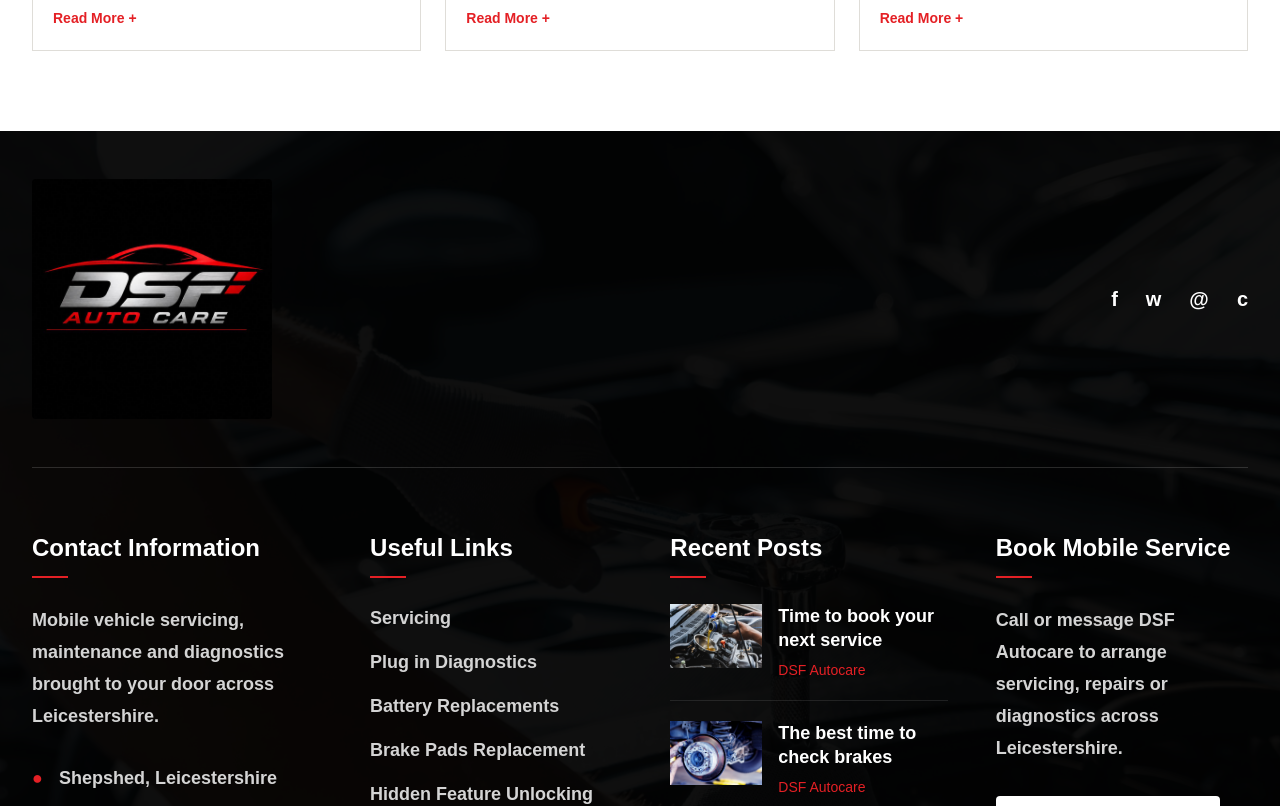
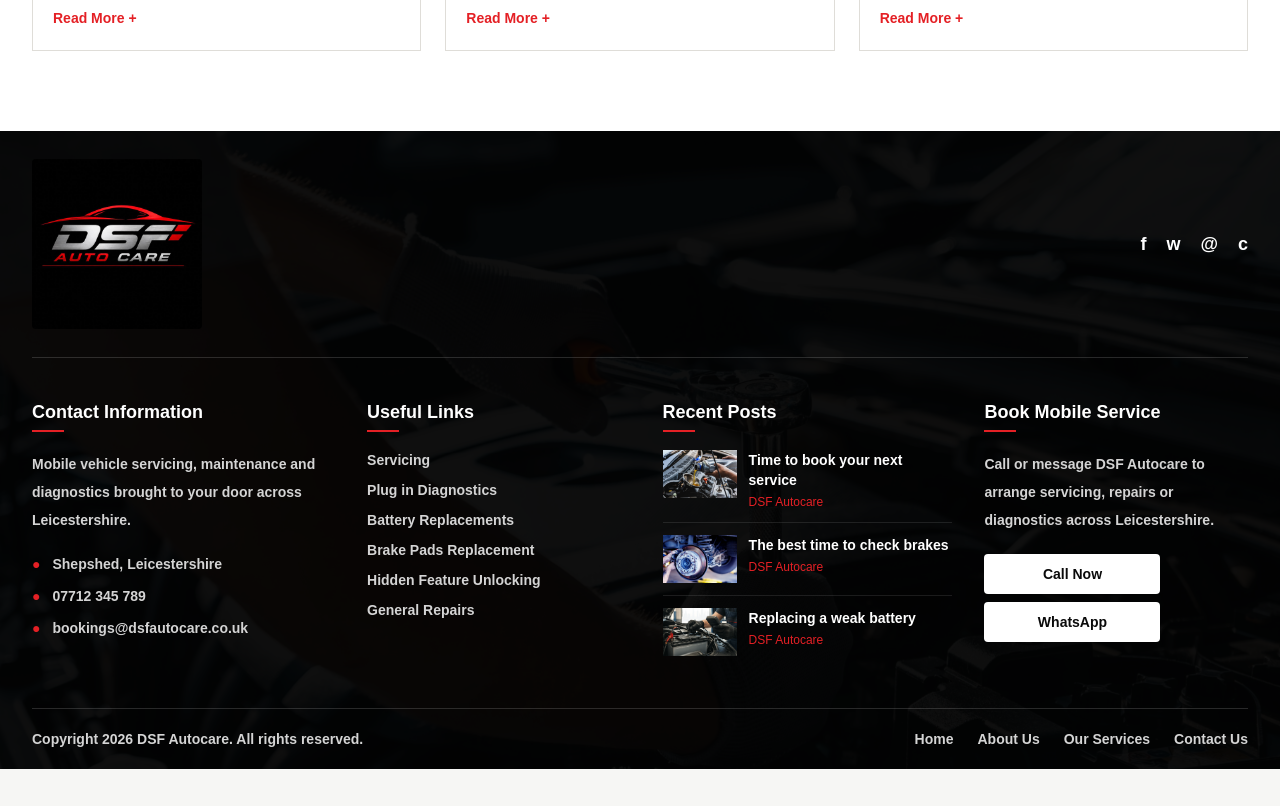
Before and after one commit to hammadi19/DSF, a Next.js app: page / in a window 1280 px wide. Shown: the part 6220-7026 px from the top of the page. After the commit the page ends 6989 px from the top, so only its background shows below. Built offline with nearby package versions, Linux system fonts and the light colour scheme.

Commit message:
Make footer compact

```diff
--- a/app/footer.tsx
+++ b/app/footer.tsx
@@ -39,15 +39,15 @@
       <div className="absolute inset-0 bg-black/75" />
 
       <div className="section-container relative z-10">
-        <div className="flex flex-col gap-8 border-b border-white/15 py-12 md:flex-row md:items-center md:justify-between">
+        <div className="flex flex-col gap-5 border-b border-white/15 py-7 md:flex-row md:items-center md:justify-between">
           <Image
             className="rounded"
             src="/assets/dsf/logo.jpg"
             alt="DSF Auto Care"
-            width={240}
-            height={106}
+            width={170}
+            height={75}
           />
-          <div className="flex gap-7 text-xl font-black" aria-label="Social links">
+          <div className="flex gap-5 text-lg font-black" aria-label="Social links">
             <a href={contact.facebook} aria-label="DSF Autocare on Facebook">f</a>
             <a href={`https://wa.me/${contact.whatsapp}`} aria-label="Message DSF Autocare on WhatsApp">w</a>
             <a href={`mailto:${contact.email}`} aria-label="Email DSF Autocare">@</a>
@@ -55,14 +55,14 @@
           </div>
         </div>
 
-        <div className="grid gap-12 py-16 md:grid-cols-2 xl:grid-cols-[1.15fr_1fr_1.1fr_1fr]">
+        <div className="grid gap-8 py-10 md:grid-cols-2 xl:grid-cols-[1.15fr_1fr_1.1fr_1fr]">
           <div>
             <h2 className="footer-title">Contact Information</h2>
-            <p className="mb-8 max-w-sm text-lg font-semibold leading-8 text-neutral-300">
+            <p className="mb-5 max-w-sm text-sm font-semibold leading-7 text-neutral-300">
               Mobile vehicle servicing, maintenance and diagnostics brought to
               your door across Leicestershire.
             </p>
-            <ul className="grid gap-5 text-lg font-semibold text-neutral-300">
+            <ul className="grid gap-3 text-sm font-semibold text-neutral-300">
               <li><span className="footer-icon">●</span>{contact.location}</li>
               <li><span className="footer-icon">●</span>{contact.phone}</li>
               <li><span className="footer-icon">●</span>{contact.email}</li>
@@ -71,7 +71,7 @@
 
           <div>
             <h2 className="footer-title">Useful Links</h2>
-            <ul className="grid gap-4 text-lg font-semibold text-neutral-300">
+            <ul className="grid gap-2.5 text-sm font-semibold text-neutral-300">
               {usefulLinks.map((link) => (
                 <li key={link}>
                   <Link className="transition hover:text-white" href="/services">{link}</Link>
@@ -82,19 +82,19 @@
 
           <div>
             <h2 className="footer-title">Recent Posts</h2>
-            <div className="grid gap-5">
+            <div className="grid gap-3">
               {recentPosts.map((post) => (
-                <Link className="grid grid-cols-[92px_1fr] gap-4 border-b border-white/10 pb-5 last:border-b-0" href="/services" key={post.title}>
+                <Link className="grid grid-cols-[74px_1fr] gap-3 border-b border-white/10 pb-3 last:border-b-0" href="/services" key={post.title}>
                   <Image
-                    className="h-16 w-[92px] object-cover"
+                    className="h-12 w-[74px] object-cover"
                     src={post.image}
                     alt=""
-                    width={92}
-                    height={64}
+                    width={74}
+                    height={48}
                   />
                   <span>
-                    <strong className="block text-lg leading-6">{post.title}</strong>
-                    <em className="mt-2 block text-sm not-italic text-[var(--red)]">DSF Autocare</em>
+                    <strong className="block text-sm leading-5">{post.title}</strong>
+                    <em className="mt-1 block text-xs not-italic text-[var(--red)]">DSF Autocare</em>
                   </span>
                 </Link>
               ))}
@@ -103,18 +103,18 @@
 
           <div>
             <h2 className="footer-title">Book Mobile Service</h2>
-            <p className="mb-8 text-lg font-semibold leading-8 text-neutral-300">
+            <p className="mb-5 text-sm font-semibold leading-7 text-neutral-300">
               Call or message DSF Autocare to arrange servicing, repairs or
               diagnostics across Leicestershire.
             </p>
-            <div className="grid gap-3">
+            <div className="grid gap-2">
               <a className="footer-action" href={`tel:${contact.phone.replaceAll(" ", "")}`}>Call Now</a>
               <a className="footer-action" href={`https://wa.me/${contact.whatsapp}`}>WhatsApp</a>
             </div>
           </div>
         </div>
 
-        <div className="flex flex-col gap-5 border-t border-white/15 py-8 text-base font-semibold text-neutral-300 md:flex-row md:items-center md:justify-between">
+        <div className="flex flex-col gap-4 border-t border-white/15 py-5 text-sm font-semibold text-neutral-300 md:flex-row md:items-center md:justify-between">
           <p>Copyright 2026 DSF Autocare. All rights reserved.</p>
           <nav className="flex flex-wrap gap-6" aria-label="Footer navigation">
             <Link href="/">Home</Link>
--- a/app/globals.css
+++ b/app/globals.css
@@ -105,20 +105,20 @@
   }
 
   .footer-title {
-    @apply relative mb-10 text-2xl font-black text-white;
+    @apply relative mb-6 text-lg font-black text-white;
   }
 
   .footer-title::after {
-    @apply absolute left-0 top-11 h-0.5 w-9 bg-[var(--red)];
+    @apply absolute left-0 top-8 h-0.5 w-8 bg-[var(--red)];
     content: "";
   }
 
   .footer-icon {
-    @apply mr-4 text-[var(--red)];
+    @apply mr-3 text-[var(--red)];
   }
 
   .footer-action {
-    @apply inline-flex max-w-56 justify-center rounded bg-white px-7 py-3 font-black text-neutral-950 transition hover:bg-[var(--red)] hover:text-white;
+    @apply inline-flex max-w-44 justify-center rounded bg-white px-5 py-2.5 text-sm font-black text-neutral-950 transition hover:bg-[var(--red)] hover:text-white;
   }
 
   .line-clamp-3 {
```
